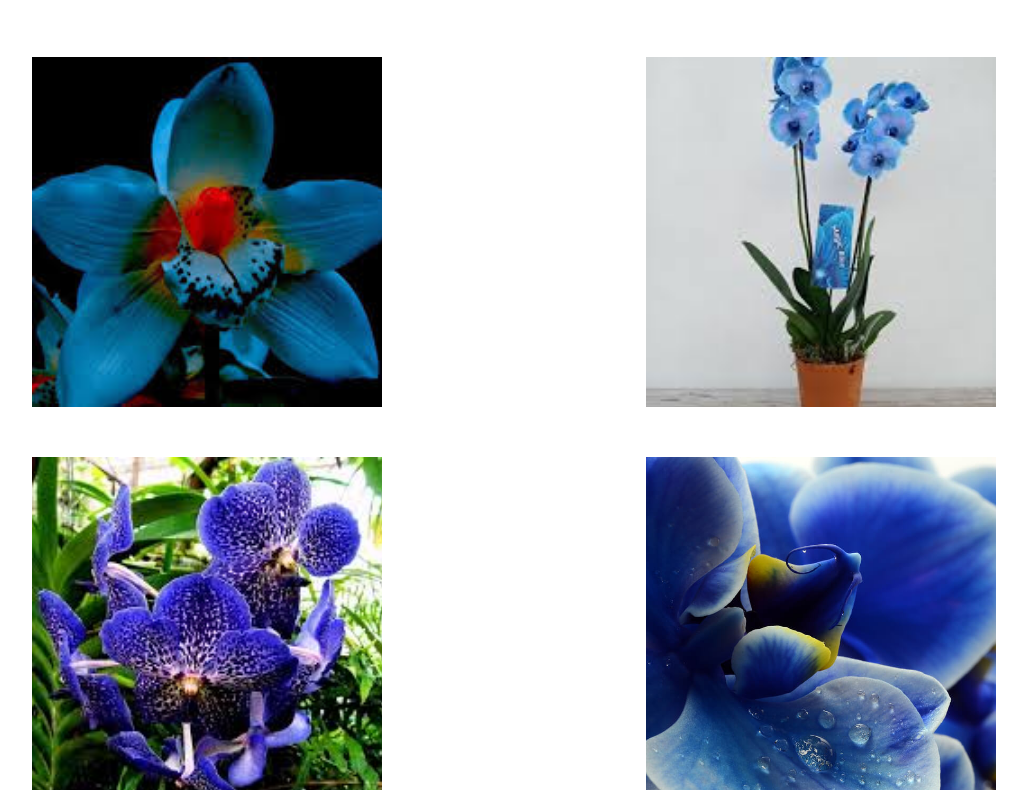
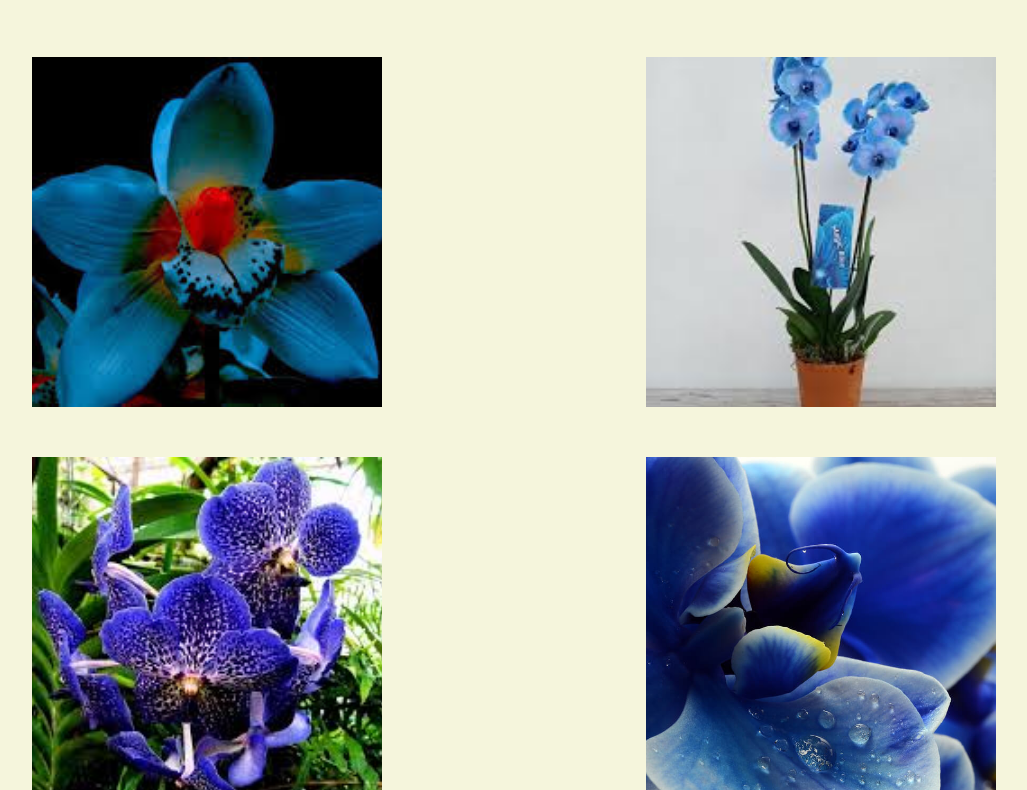
Before and after one commit to DanielRecouso/ThePlant, a plain HTML site: page plant.html in a window 1280 px wide. Shown: the part 73-863 px from the top of the page, without its empty margins (146-1173 px from the left). Drawn offline with Linux system fonts and the light colour scheme.

```diff
--- a/style.css
+++ b/style.css
@@ -1,3 +1,6 @@
+body{
+  background-color: beige;
+}
 header{
   text-align: center;
 }
```
Also changed, not shown: index.html (+1 -1 lines).
